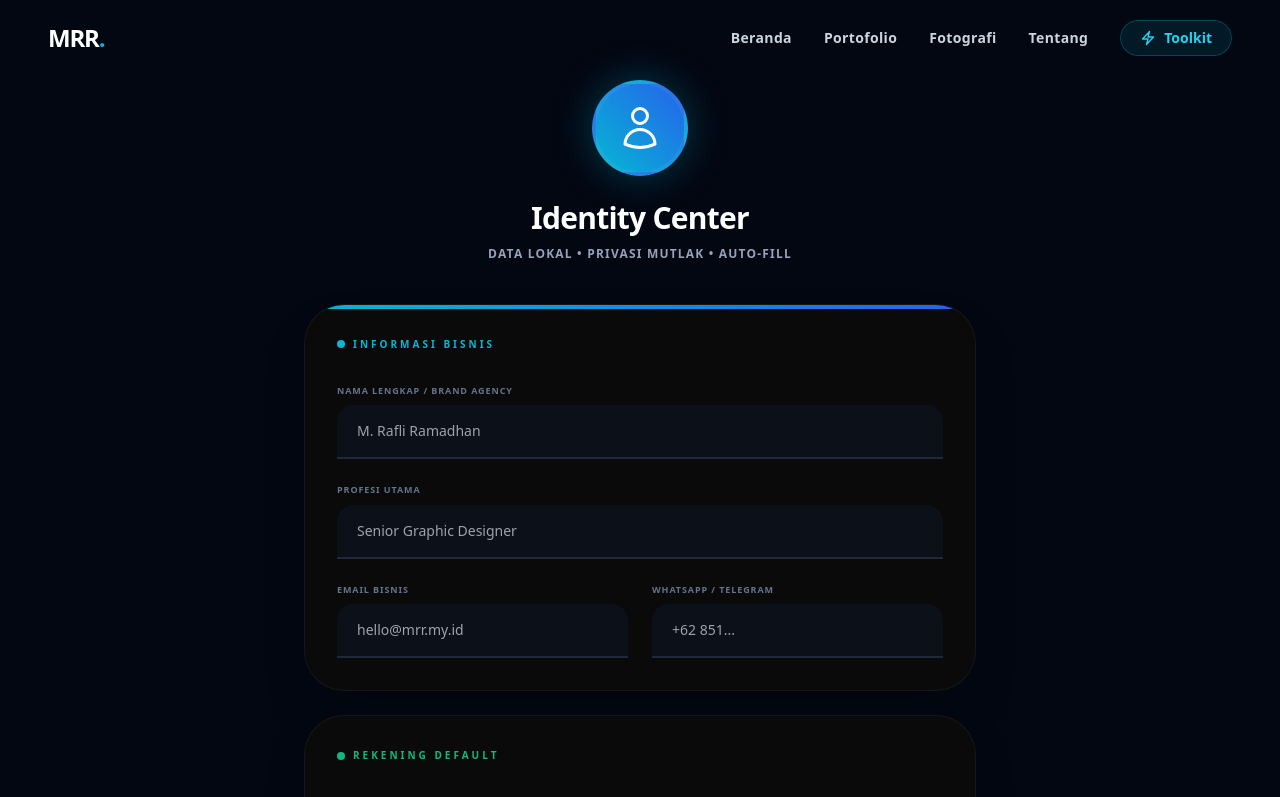
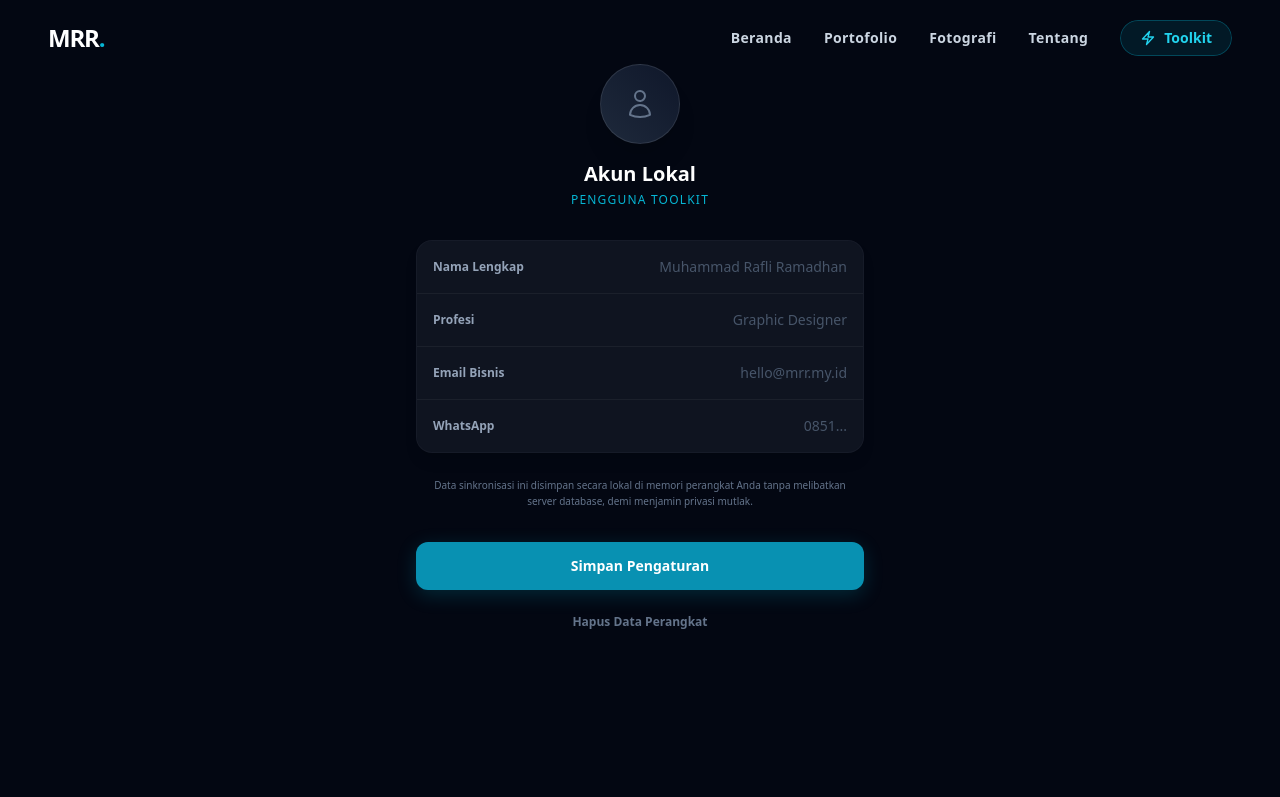
Before and after one commit to Rafli161102/CV-MRR, a Next.js app: page /toolkit/profile in a window 1280 px wide. Shown: the top 797 px of the page. Built offline with nearby package versions, Linux system fonts and the light colour scheme.

Commit message:
Update page.jsx

```diff
--- a/src/app/toolkit/profile/page.jsx
+++ b/src/app/toolkit/profile/page.jsx
@@ -3,153 +3,145 @@
 import React, { useState, useEffect } from 'react';
 
 export default function ProfileToolkit() {
-  // State untuk menyimpan semua data profil
   const [profile, setProfile] = useState({
     myName: '',
     myRole: '',
     myEmail: '',
     myPhone: '',
-    bankName: '',
-    accName: '',
-    accNumber: '',
   });
 
   const [isSaved, setIsSaved] = useState(false);
 
-  // 1. Ambil data dari Memori HP saat halaman pertama kali dibuka
   useEffect(() => {
     const savedData = localStorage.getItem('mrr_profile_data');
     if (savedData) {
-      setProfile(JSON.parse(savedData));
+      // Hanya memuat data non-sensitif yang kita butuhkan
+      const parsedData = JSON.parse(savedData);
+      setProfile({
+        myName: parsedData.myName || '',
+        myRole: parsedData.myRole || '',
+        myEmail: parsedData.myEmail || '',
+        myPhone: parsedData.myPhone || '',
+      });
     }
   }, []);
 
-  // 2. Fungsi untuk menangani perubahan input
   const handleChange = (e) => {
     const { name, value } = e.target;
     setProfile(prev => ({ ...prev, [name]: value }));
   };
 
-  // 3. Simpan data ke Memori HP (localStorage)
   const handleSave = (e) => {
     e.preventDefault();
     localStorage.setItem('mrr_profile_data', JSON.stringify(profile));
     setIsSaved(true);
-
-    // Hilangkan notifikasi tersimpan setelah 3 detik
     setTimeout(() => setIsSaved(false), 3000);
   };
 
-  // 4. Hapus data (Reset)
   const handleReset = () => {
-    if (window.confirm("Apakah Anda yakin ingin menghapus semua data profil di perangkat ini?")) {
+    if (window.confirm("Hapus identitas lokal dari perangkat ini?")) {
       localStorage.removeItem('mrr_profile_data');
-      setProfile({
-        myName: '', myRole: '', myEmail: '', myPhone: '',
-        bankName: '', accName: '', accNumber: ''
-      });
+      setProfile({ myName: '', myRole: '', myEmail: '', myPhone: '' });
     }
   };
 
   return (
-    <div className="min-h-screen bg-[#030712] text-slate-300 font-sans pb-32 pt-20 px-6">
+    <div className="min-h-screen bg-[#030712] text-slate-200 font-sans pb-32 pt-16 px-4">
 
-      <div className="max-w-2xl mx-auto anim-fade-in-up">
+      <div className="max-w-md mx-auto anim-fade-in-up">
 
-        {/* HEADER SECTION */}
-        <div className="text-center mb-10">
-          <div className="w-24 h-24 mx-auto bg-gradient-to-tr from-cyan-500 to-blue-600 rounded-full flex items-center justify-center shadow-[0_0_40px_rgba(6,182,212,0.3)] mb-6 border-4 border-white/5">
-            <svg xmlns="http://www.w3.org/2000/svg" fill="none" viewBox="0 0 24 24" strokeWidth={1.5} stroke="currentColor" className="w-12 h-12 text-white">
+        {/* HEADER AKUN */}
+        <div className="flex flex-col items-center mb-8">
+          <div className="w-20 h-20 bg-gradient-to-tr from-slate-800 to-slate-900 rounded-full flex items-center justify-center border border-white/10 shadow-xl mb-4 relative overflow-hidden">
+            {profile.myName ? (
+              <span className="text-2xl font-black text-cyan-400">
+                {profile.myName.charAt(0).toUpperCase()}
+              </span>
+            ) : (
+              <svg xmlns="http://www.w3.org/2000/svg" fill="none" viewBox="0 0 24 24" strokeWidth={1.5} stroke="currentColor" className="w-8 h-8 text-slate-500">
                 <path strokeLinecap="round" strokeLinejoin="round" d="M15.75 6a3.75 3.75 0 11-7.5 0 3.75 3.75 0 017.5 0zM4.501 20.118a7.5 7.5 0 0114.998 0A17.933 17.933 0 0112 21.75c-2.676 0-5.216-.584-7.499-1.632z" />
               </svg>
+            )}
           </div>
-          <h1 className="text-3xl font-black text-white tracking-tight">Identity Center</h1>
-          <p className="text-xs text-slate-400 mt-2 max-w-md mx-auto leading-relaxed uppercase tracking-widest font-bold">
-            Data Lokal • Privasi Mutlak • Auto-Fill
-          </p>
+          <h1 className="text-xl font-bold text-white">{profile.myName || 'Akun Lokal'}</h1>
+          <p className="text-xs text-cyan-500 font-medium mt-1 uppercase tracking-widest">{profile.myRole || 'Pengguna Toolkit'}</p>
         </div>
 
         <form onSubmit={handleSave} className="space-y-6">
 
-          {/* CARD 1: INFORMASI BISNIS */}
-          <div className="bg-[#0a0a0a] border border-white/5 rounded-[2.5rem] p-8 shadow-2xl relative overflow-hidden">
-            <div className="absolute top-0 left-0 w-full h-1 bg-gradient-to-r from-cyan-500 to-blue-600"></div>
+          {/* LIST GRUP ALA SETTINGS NATIVE APP */}
+          <div className="bg-[#0a0f1c] border border-white/5 rounded-2xl overflow-hidden shadow-lg">
 
-            <h3 className="text-[10px] font-black text-cyan-500 uppercase tracking-[0.3em] mb-8 flex items-center gap-2">
-              <span className="w-2 h-2 rounded-full bg-cyan-500"></span> Informasi Bisnis
-            </h3>
-
-            <div className="space-y-6">
-              <div className="relative group">
-                <label className="block text-[9px] font-bold text-slate-500 uppercase tracking-widest mb-2">Nama Lengkap / Brand Agency</label>
-                <input type="text" name="myName" value={profile.myName} onChange={handleChange} placeholder="M. Rafli Ramadhan" className="w-full bg-[#0d1424]/60 border-b-2 border-slate-800 focus:border-cyan-400 px-5 py-4 rounded-t-2xl text-sm text-white outline-none transition-all font-medium" />
+            {/* Field: Nama */}
+            <div className="flex items-center justify-between p-4 border-b border-white/5 bg-white/[0.02]">
+              <label className="text-xs font-semibold text-slate-400 w-1/3">Nama Lengkap</label>
+              <input
+                type="text"
+                name="myName"
+                value={profile.myName}
+                onChange={handleChange}
+                placeholder="Muhammad Rafli Ramadhan"
+                className="w-2/3 bg-transparent text-right text-sm text-white outline-none placeholder:text-slate-600 font-medium"
+              />
             </div>
 
-              <div className="relative group">
-                <label className="block text-[9px] font-bold text-slate-500 uppercase tracking-widest mb-2">Profesi Utama</label>
-                <input type="text" name="myRole" value={profile.myRole} onChange={handleChange} placeholder="Senior Graphic Designer" className="w-full bg-[#0d1424]/60 border-b-2 border-slate-800 focus:border-cyan-400 px-5 py-4 rounded-t-2xl text-sm text-white outline-none transition-all font-medium" />
+            {/* Field: Role */}
+            <div className="flex items-center justify-between p-4 border-b border-white/5 bg-white/[0.02]">
+              <label className="text-xs font-semibold text-slate-400 w-1/3">Profesi</label>
+              <input
+                type="text"
+                name="myRole"
+                value={profile.myRole}
+                onChange={handleChange}
+                placeholder="Graphic Designer"
+                className="w-2/3 bg-transparent text-right text-sm text-white outline-none placeholder:text-slate-600 font-medium"
+              />
             </div>
 
-              <div className="grid grid-cols-1 sm:grid-cols-2 gap-6">
-                <div className="relative group">
-                  <label className="block text-[9px] font-bold text-slate-500 uppercase tracking-widest mb-2">Email Bisnis</label>
-                  <input type="email" name="myEmail" value={profile.myEmail} onChange={handleChange} placeholder="hello@mrr.my.id" className="w-full bg-[#0d1424]/60 border-b-2 border-slate-800 focus:border-cyan-400 px-5 py-4 rounded-t-2xl text-sm text-white outline-none transition-all font-medium" />
-                </div>
-                <div className="relative group">
-                  <label className="block text-[9px] font-bold text-slate-500 uppercase tracking-widest mb-2">WhatsApp / Telegram</label>
-                  <input type="tel" name="myPhone" value={profile.myPhone} onChange={handleChange} placeholder="+62 851..." className="w-full bg-[#0d1424]/60 border-b-2 border-slate-800 focus:border-cyan-400 px-5 py-4 rounded-t-2xl text-sm text-white outline-none transition-all font-medium" />
-                </div>
-              </div>
-            </div>
+            {/* Field: Email */}
+            <div className="flex items-center justify-between p-4 border-b border-white/5 bg-white/[0.02]">
+              <label className="text-xs font-semibold text-slate-400 w-1/3">Email Bisnis</label>
+              <input
+                type="email"
+                name="myEmail"
+                value={profile.myEmail}
+                onChange={handleChange}
+                placeholder="hello@mrr.my.id"
+                className="w-2/3 bg-transparent text-right text-sm text-white outline-none placeholder:text-slate-600 font-medium"
+              />
             </div>
 
-          {/* CARD 2: INFORMASI REKENING */}
-          <div className="bg-[#0a0a0a] border border-white/5 rounded-[2.5rem] p-8 shadow-2xl space-y-6 relative">
-            <h3 className="text-[10px] font-black text-emerald-500 uppercase tracking-[0.3em] mb-8 flex items-center gap-2">
-              <span className="w-2 h-2 rounded-full bg-emerald-500"></span> Rekening Default
-            </h3>
-
-            <div className="grid grid-cols-1 sm:grid-cols-2 gap-6">
-              <div className="relative group">
-                <label className="block text-[9px] font-bold text-slate-500 uppercase tracking-widest mb-2">Nama Bank</label>
-                <input type="text" name="bankName" value={profile.bankName} onChange={handleChange} placeholder="Bank Jago / BCA" className="w-full bg-[#0d1424]/60 border-b-2 border-slate-800 focus:border-emerald-400 px-5 py-4 rounded-t-2xl text-sm text-white outline-none transition-all font-medium" />
-              </div>
-              <div className="relative group">
-                <label className="block text-[9px] font-bold text-slate-500 uppercase tracking-widest mb-2">Atas Nama (Pemilik)</label>
-                <input type="text" name="accName" value={profile.accName} onChange={handleChange} placeholder="M. Rafli Ramadhan" className="w-full bg-[#0d1424]/60 border-b-2 border-slate-800 focus:border-emerald-400 px-5 py-4 rounded-t-2xl text-sm text-white outline-none transition-all font-medium" />
-              </div>
+            {/* Field: Telepon */}
+            <div className="flex items-center justify-between p-4 bg-white/[0.02]">
+              <label className="text-xs font-semibold text-slate-400 w-1/3">WhatsApp</label>
+              <input
+                type="tel"
+                name="myPhone"
+                value={profile.myPhone}
+                onChange={handleChange}
+                placeholder="0851..."
+                className="w-2/3 bg-transparent text-right text-sm text-white outline-none placeholder:text-slate-600 font-medium"
+              />
             </div>
 
-            <div className="relative group">
-              <label className="block text-[9px] font-bold text-slate-500 uppercase tracking-widest mb-2">Nomor Rekening</label>
-              <input type="number" name="accNumber" value={profile.accNumber} onChange={handleChange} placeholder="1234567890" className="w-full bg-[#0d1424]/60 border-b-2 border-slate-800 focus:border-emerald-400 px-5 py-4 rounded-t-2xl text-lg text-white outline-none transition-all font-black tracking-widest font-mono" />
-            </div>
           </div>
 
+          <p className="text-[10px] text-slate-500 text-center px-4 leading-relaxed">
+            Data sinkronisasi ini disimpan secara lokal di memori perangkat Anda tanpa melibatkan server database, demi menjamin privasi mutlak.
+          </p>
+
           {/* ACTION BUTTONS */}
-          <div className="space-y-4 pt-4">
-            <button type="submit" className="w-full bg-gradient-to-r from-cyan-600 to-blue-600 hover:from-cyan-500 hover:to-blue-500 text-white font-black py-5 rounded-2xl shadow-[0_10px_30px_rgba(6,182,212,0.3)] active:scale-[0.98] transition-all uppercase tracking-widest text-xs flex items-center justify-center gap-3">
-              {isSaved ? (
-                <>
-                  <svg xmlns="http://www.w3.org/2000/svg" fill="none" viewBox="0 0 24 24" strokeWidth={3} stroke="currentColor" className="w-5 h-5"><path strokeLinecap="round" strokeLinejoin="round" d="M4.5 12.75l6 6 9-13.5" /></svg>
-                  Berhasil Disimpan!
-                </>
-              ) : "Simpan Identitas Lokal"}
+          <div className="space-y-3 pt-2">
+            <button type="submit" className="w-full bg-cyan-600 hover:bg-cyan-500 text-white font-bold py-3.5 rounded-xl shadow-[0_5px_20px_rgba(6,182,212,0.2)] active:scale-95 transition-all text-sm flex items-center justify-center gap-2">
+              {isSaved ? "Tersimpan ✓" : "Simpan Pengaturan"}
             </button>
 
-            <button type="button" onClick={handleReset} className="w-full py-4 text-[10px] font-black text-slate-600 hover:text-rose-500 transition-colors uppercase tracking-[0.2em]">
-              Reset & Hapus Data dari HP Ini
+            <button type="button" onClick={handleReset} className="w-full py-3 text-xs font-semibold text-slate-500 hover:text-rose-500 transition-colors">
+              Hapus Data Perangkat
             </button>
           </div>
+
         </form>
-
-        {/* FOOTER INFO */}
-        <div className="mt-12 p-6 rounded-3xl bg-cyan-950/20 border border-cyan-500/10 text-center">
-          <p className="text-[10px] text-cyan-400 leading-relaxed font-medium">
-            🔒 <strong className="text-white">Security Note:</strong> Data Anda tidak pernah dikirim ke server MRR. Semua informasi tersimpan terenkripsi dalam cache browser pribadi Anda.
-          </p>
-        </div>
-
       </div>
     </div>
   );
```
Lines whose indentation alone changed are shown as unchanged.
